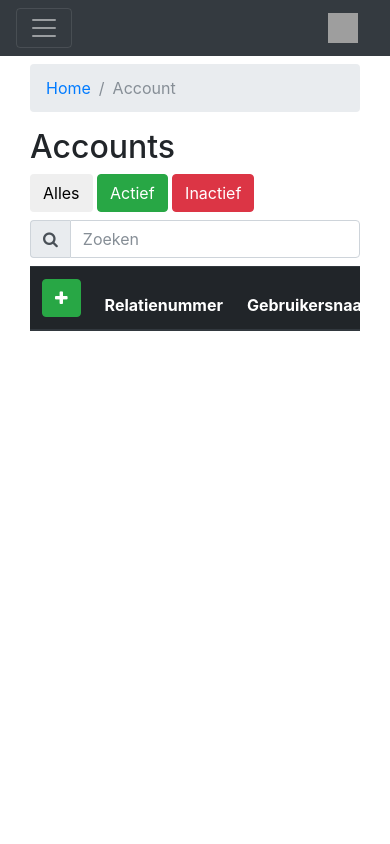
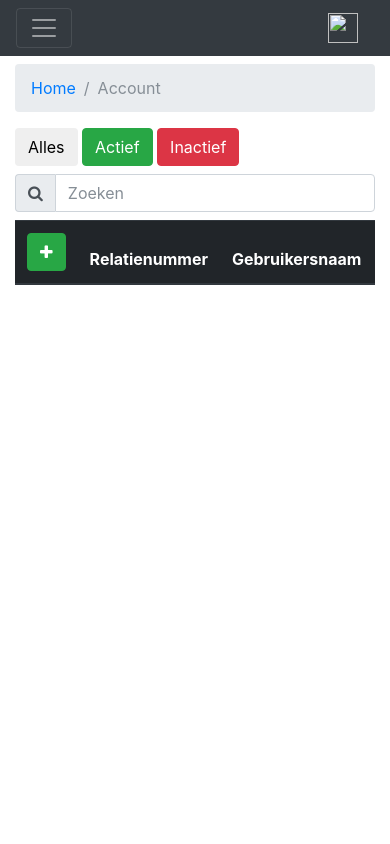
Before and after one commit to FairsoftGit/Fairboard, a PHP site: page /index.php?controller=Account&action=index in a window 390 px wide. Run offline with PHP 8.4, Linux system fonts and the light colour scheme; data that the repository does not hold is empty; some libraries are stand-ins or nearby versions; grey boxes are pictures that could not be loaded.

Commit message:
Better mobile display. Content scrollable.

```diff
--- a/css/dashboard.css
+++ b/css/dashboard.css
@@ -5,9 +5,32 @@
   background-color: rgba(246, 160, 23, 0.8);
 }
 
+html,body {
+  height:100%;
+  margin:0;
+}
+
+body {
+  overflow-y: hidden;
+  padding-top: 3.5rem;
+}
+
+.scrollable-content {
+    display: block;
+    overflow-y: auto;
+    height: 65vh;
+}
+
+.table-responsive{
+  overflow-y: scroll;
+  height: 65vh;
+}
+
 #body-row {
   margin-left: 0;
   margin-right: 0;
+  width: 100%;
+  height:100%;
 }
 
 #sidebar-container {
--- a/view/account/add.php
+++ b/view/account/add.php
@@ -1,4 +1,3 @@
-<div class="col-md-12">
 <nav aria-label="breadcrumb" role="navigation">
     <ol class="breadcrumb">
         <li class="breadcrumb-item"><a href="\fairboard">Home</a></li>
@@ -30,7 +29,6 @@
     </div>
     <button type="submit" class="btn btn-primary">Opslaan</button>
 </form>
-</div>
 <script>
     $(document).ready(function () {
         $('.navLinkAccount').addClass('active');
--- a/view/account/index.php
+++ b/view/account/index.php
@@ -1,14 +1,18 @@
-<div class="col-md-12">
 <nav aria-label="breadcrumb" role="navigation">
     <ol class="breadcrumb">
         <li class="breadcrumb-item"><a href="\fairboard">Home</a></li>
         <li class="breadcrumb-item active" aria-current="page">Account</li>
     </ol>
 </nav>
-    <h2>Accounts</h2>
-    <button type="button" class="btn btn-default btn-filter" data-target="all">Alles</button>
-    <button type="button" class="btn btn-success btn-filter" data-target="1">Actief</button>
-    <button type="button" class="btn btn-danger btn-filter" data-target="0">Inactief</button>
+<button type="button" class="btn btn-default btn-filter" data-target="all" data-placement="top" data-toggle="tooltip"
+        title="Filter">Alles
+</button>
+<button type="button" class="btn btn-success btn-filter" data-target="1" data-placement="top" data-toggle="tooltip"
+        title="Filter">Actief
+</button>
+<button type="button" class="btn btn-danger btn-filter" data-target="0" data-placement="top" data-toggle="tooltip"
+        title="Filter">Inactief
+</button>
 <div class="input-group my-2">
     <span class="input-group-addon" id="search-Account-addon"><i class="fa fa-search" aria-hidden="true"></i></span>
     <input id="searchAccountInput" type="text" class="form-control" placeholder="Zoeken" aria-label="SearchAccounts"
@@ -49,10 +53,10 @@
                         <span class="fa fa-pencil"></span>
                     </a>
                 </td>
+            </tr>
         <?php } ?>
         </tbody>
     </table>
-    </div>
 </div>
 <script>
     $(document).ready(function () {
--- a/view/layout.php
+++ b/view/layout.php
@@ -7,7 +7,7 @@
     <meta name="author" content="">
 
     <title>Fairboard</title>
-
+    <link rel="shortcut icon" href="/fairboard/favicon.ico" type="image/x-icon">
     <link rel="stylesheet" href="https://maxcdn.bootstrapcdn.com/bootstrap/4.0.0-beta.2/css/bootstrap.min.css"
           integrity="sha384-PsH8R72JQ3SOdhVi3uxftmaW6Vc51MKb0q5P2rRUpPvrszuE4W1povHYgTpBfshb" crossorigin="anonymous">
     <link href="//maxcdn.bootstrapcdn.com/font-awesome/4.7.0/css/font-awesome.min.css" rel="stylesheet">
@@ -19,15 +19,17 @@
             crossorigin="anonymous"></script>
 </head>
 <body>
-<nav class="navbar navbar-expand-md navbar-dark bg-dark">
+<nav class="navbar fixed-top navbar-expand-md navbar-dark bg-dark">
     <button class="navbar-toggler navbar-toggler-right" type="button" data-toggle="collapse"
             data-target="#navbarNavDropdown" aria-controls="navbarNavDropdown" aria-expanded="false"
             aria-label="Toggle navigation">
         <span class="navbar-toggler-icon"></span>
     </button>
     <a class="navbar-brand" href="\fairboard">
-        <img src="https://v4-alpha.getbootstrap.com/assets/brand/bootstrap-solid.svg" width="30" height="30"
+        <img src="/fairboard/favicon.ico" width="30" height="30"
              class="d-inline-block align-top" alt="">
+        <!-- <img src="https://v4-alpha.getbootstrap.com/assets/brand/bootstrap-solid.svg" width="30" height="30"
+              class="d-inline-block align-top" alt="">-->
     </a>
     <div class="collapse navbar-collapse" id="navbarNavDropdown">
         <ul class="navbar-nav">
@@ -60,18 +62,19 @@
                 </div>
             </a>
             <div id='submenu1' class="collapse sidebar-submenu">
-                <a href="?controller=Account&action=index" class="list-group-item list-group-item-action bg-dark text-white">
+                <a href="?controller=Account&action=index"
+                   class="list-group-item list-group-item-action bg-dark text-white">
                     <span class="menu-collapsed">Accounts</span>
                 </a>
-                <a href="?controller=Product&action=index" class="list-group-item list-group-item-action bg-dark text-white">
+                <a href="?controller=Product&action=index"
+                   class="list-group-item list-group-item-action bg-dark text-white">
                     <span class="menu-collapsed">Producten</span>
                 </a>
             </div>
         </ul><!-- List Group END-->
     </div><!-- sidebar-container END -->
-
     <!-- MAIN -->
-    <div class="col my-2">
+    <div class="col mt-2">
         <?php require_once('routes.php'); ?>
     </div>
 </div><!-- body-row END -->
--- a/view/product/add.php
+++ b/view/product/add.php
@@ -8,7 +8,6 @@ function printCompanyOptions($companies)
 }
 
 ?>
-<div class="col-md-12">
 <nav aria-label="breadcrumb" role="navigation">
     <ol class="breadcrumb">
         <li class="breadcrumb-item"><a href="\fairboard">Home</a></li>
@@ -27,7 +26,8 @@ function printCompanyOptions($companies)
     </div>
     <div class="form-group">
         <label for="inputProductDesc">Beschrijving</label>
-            <textarea name="productDesc" placeholder="Beschrijving" class="form-control" id="inputProductDesc" rows="4"></textarea>
+        <textarea name="productDesc" placeholder="Beschrijving" class="form-control" id="inputProductDesc"
+                  rows="4"></textarea>
     </div>
     <div class="form-group">
         <label for="inputPurchasePrice">Inkoopprijs</label>
@@ -57,7 +57,6 @@ function printCompanyOptions($companies)
     </div>
     <button type="submit" class="btn btn-primary">Opslaan</button>
 </form>
-</div>
 <script>
     $(document).ready(function () {
         $('.navLinkProduct').addClass('active');
--- a/view/product/create.php
+++ b/view/product/create.php
@@ -1,4 +1,3 @@
-<div class="col-md-12">
 <nav aria-label="breadcrumb" role="navigation">
     <ol class="breadcrumb">
         <li class="breadcrumb-item"><a href="\fairboard">Home</a></li>
@@ -30,7 +29,6 @@
     </div>
     <button type="submit" class="btn btn-primary">Opslaan</button>
 </form>
-</div>
 <script>
     $(document).ready(function () {
         $('.navLinkProduct').addClass('active');
--- a/view/product/index.php
+++ b/view/product/index.php
@@ -1,17 +1,15 @@
-<div class="col-md-12">
 <nav aria-label="breadcrumb" role="navigation">
     <ol class="breadcrumb">
         <li class="breadcrumb-item"><a href="\fairboard">Home</a></li>
         <li class="breadcrumb-item active" aria-current="page">Producten</li>
     </ol>
 </nav>
-    <h2>Producten</h2>
 <div class="input-group my-2">
     <span class="input-group-addon" id="search-Product-addon"><i class="fa fa-search" aria-hidden="true"></i></span>
     <input id="searchProductInput" type="text" class="form-control" placeholder="Zoeken" aria-label="SearchProducts"
            aria-describedby="search-Product-addon">
 </div>
-    <div class="table-responsive">
+<div class="table-responsive" style="height: 72vh">
     <table id="productTable" class="table table-dark table-striped table-hover table-filter">
         <thead>
         <tr>
@@ -40,7 +38,6 @@
         <?php } ?>
         </tbody>
     </table>
-    </div>
 </div>
 <script>
     $(document).ready(function () {
--- a/view/role/index.php
+++ b/view/role/index.php
@@ -1,4 +1,3 @@
-<div class="col-md-12">
 <h2>Roles</h2>
 <div class="input-group my-2">
     <span class="input-group-addon" id="searchRoleAddon"><i class="fa fa-search" aria-hidden="true"></i></span>
@@ -24,7 +23,6 @@
         </tbody>
     </table>
 </div>
-</div>
 <script>
     $(document).ready(function () {
         $('.navLinkRole').addClass('active');
--- a/view/security/add.php
+++ b/view/security/add.php
@@ -1,4 +1,3 @@
-<div class="col-md-12">
 <nav aria-label="breadcrumb" role="navigation">
     <ol class="breadcrumb">
         <li class="breadcrumb-item"><a href="\Fairboard">Home</a></li>
@@ -30,7 +29,6 @@
     </div>
     <button type="submit" class="btn btn-primary">Opslaan</button>
 </form>
-</div>
 <script>
     $(document).ready(function () {
         $('.navLinkAccount').addClass('active');
--- a/view/security/index.php
+++ b/view/security/index.php
@@ -1,4 +1,3 @@
-<div class="col-md-12">
 <nav aria-label="breadcrumb" role="navigation">
     <ol class="breadcrumb">
         <li class="breadcrumb-item"><a href="\Fairboard">Home</a></li>
@@ -45,7 +44,6 @@
         </tbody>
     </table>
 </div>
-</div>
 <script>
     $(document).ready(function () {
         $('.navLinkAccount').addClass('active');
```
Also changed, not shown: view/account/edit.php (+7 -8 lines), view/product/edit.php (+23 -17 lines). Lines whose indentation alone changed are shown as unchanged.
